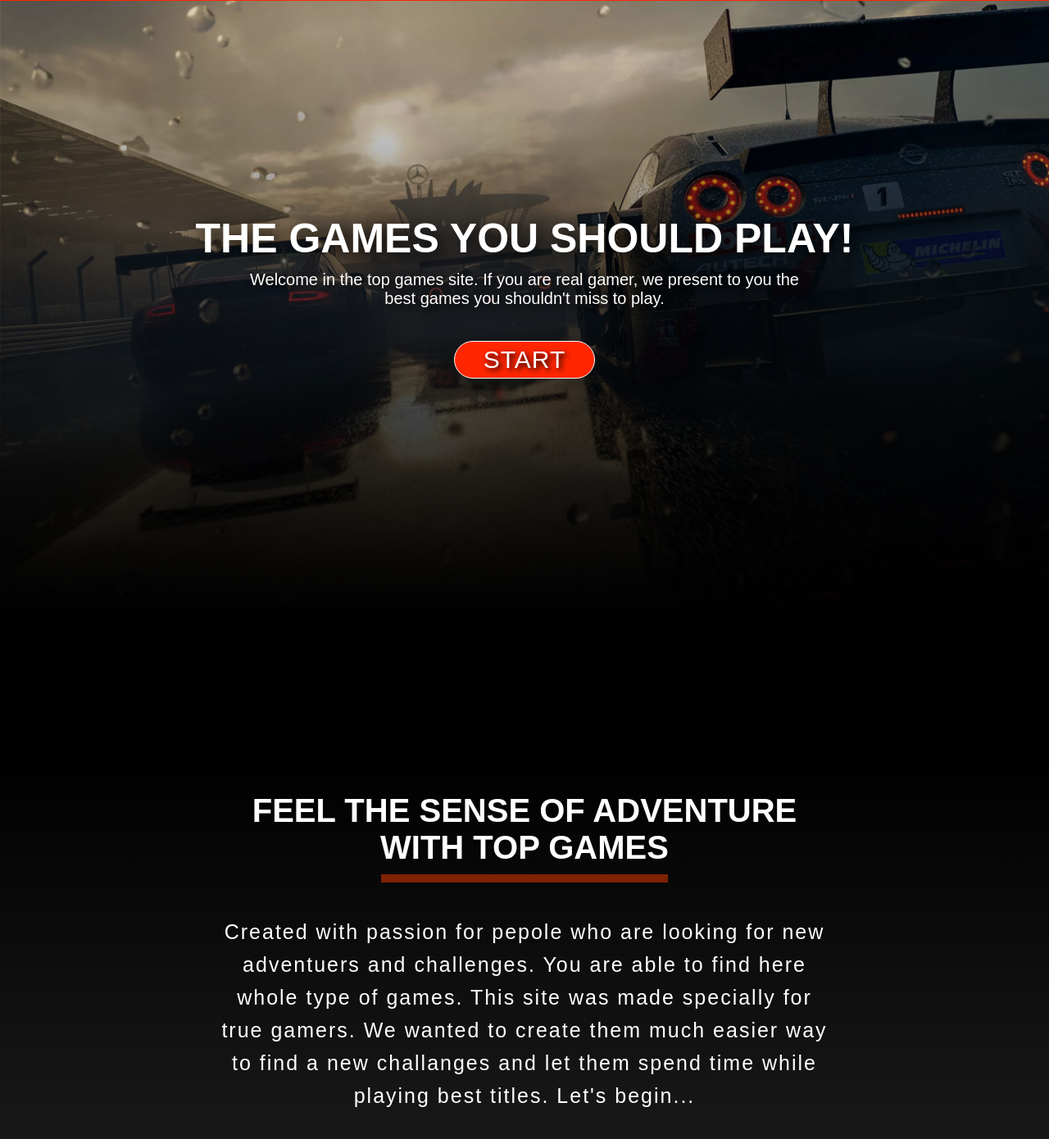
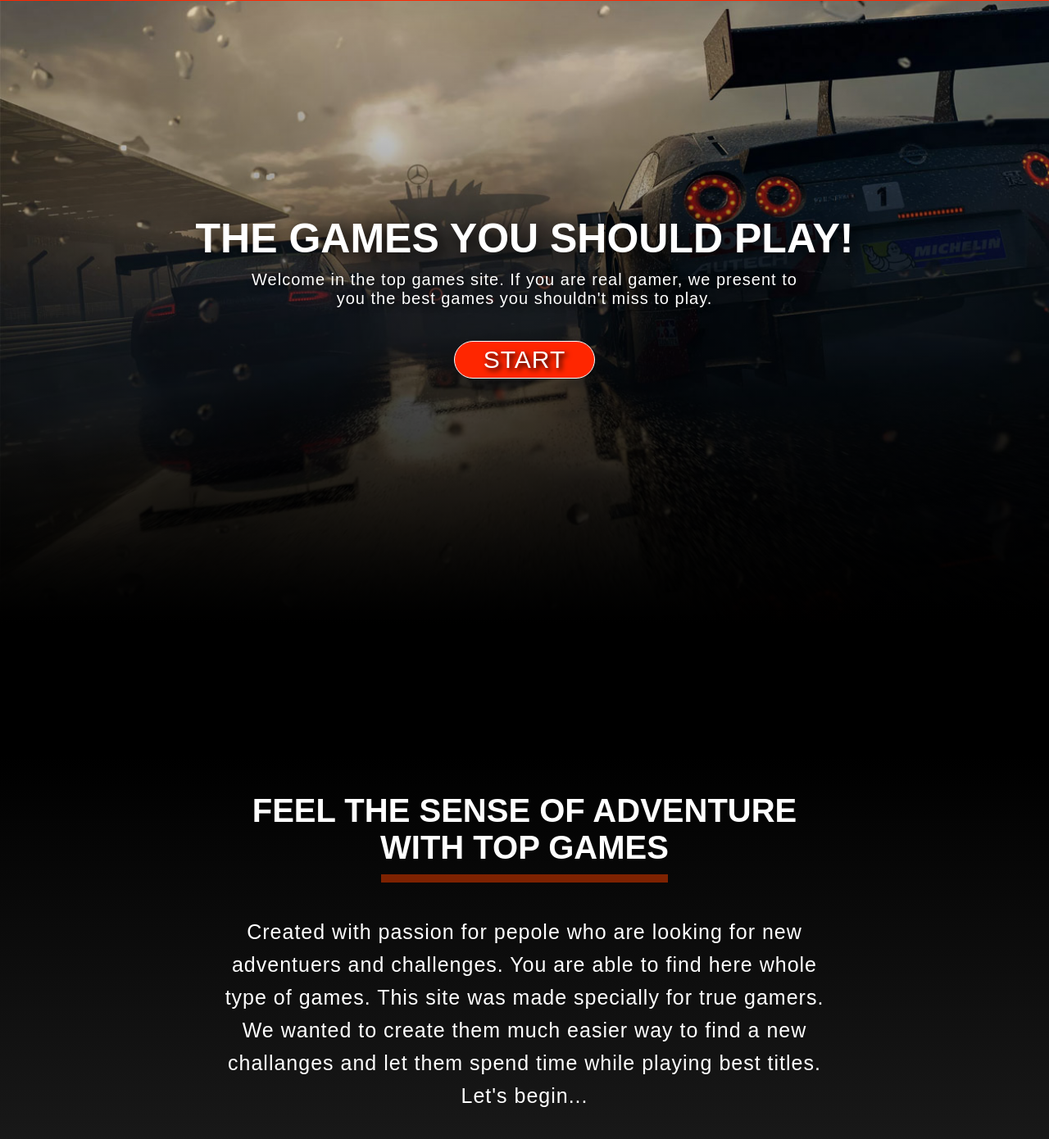
Before and after one commit to JanekZ95/top-games, a plain HTML site: page index.html in a window 1280 px wide. Shown: the part 56-1446 px from the top of the page at 82% size. Drawn offline with Linux system fonts and the light colour scheme; files whose address does not match are found by name.

Commit message:
Update style.css

```diff
--- a/style.css
+++ b/style.css
@@ -243,6 +243,7 @@ html {
 	font-size: 20px;
 	width: 700px;
 	text-align: center;
+	letter-spacing: 1px;
 	text-shadow: 0.1em 0.1em 0.4em black;
 }
 
@@ -333,7 +334,7 @@ html {
 	font-size: 25px;
 	margin-top: 40px;
 	line-height: 40px;
-	letter-spacing: 2px;
+	letter-spacing: 1px;
 }
 
 @media (max-width: 868px) {
```
